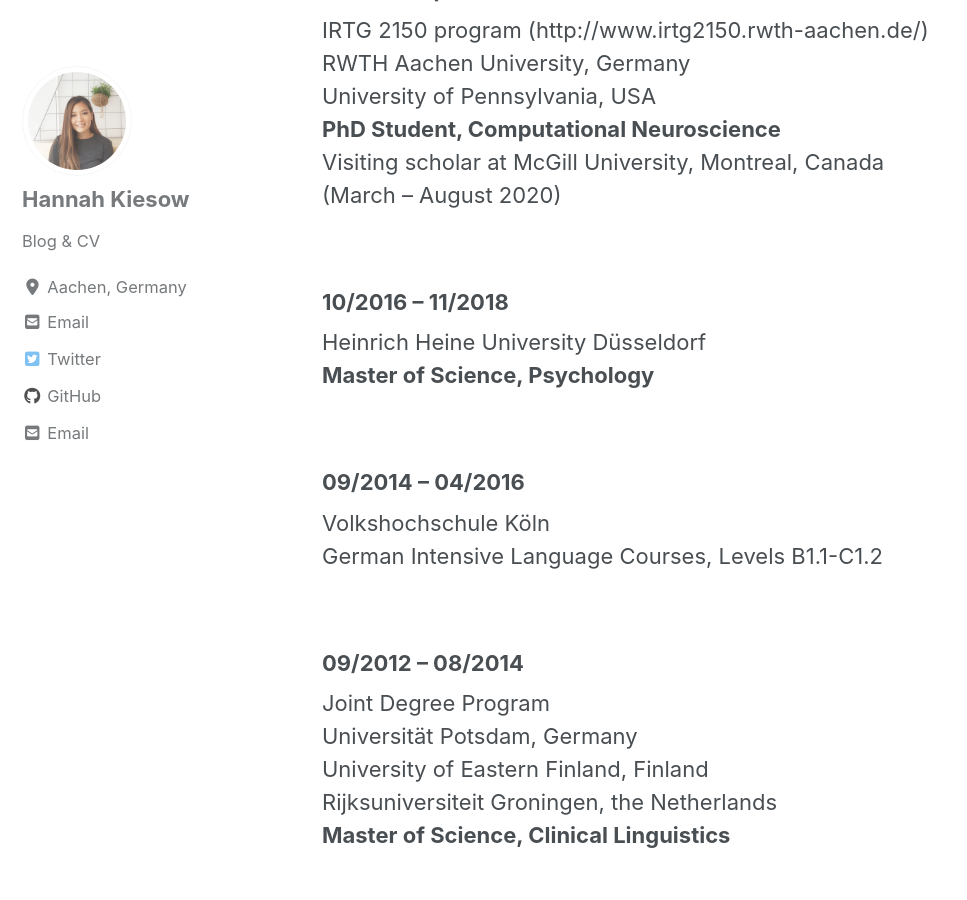
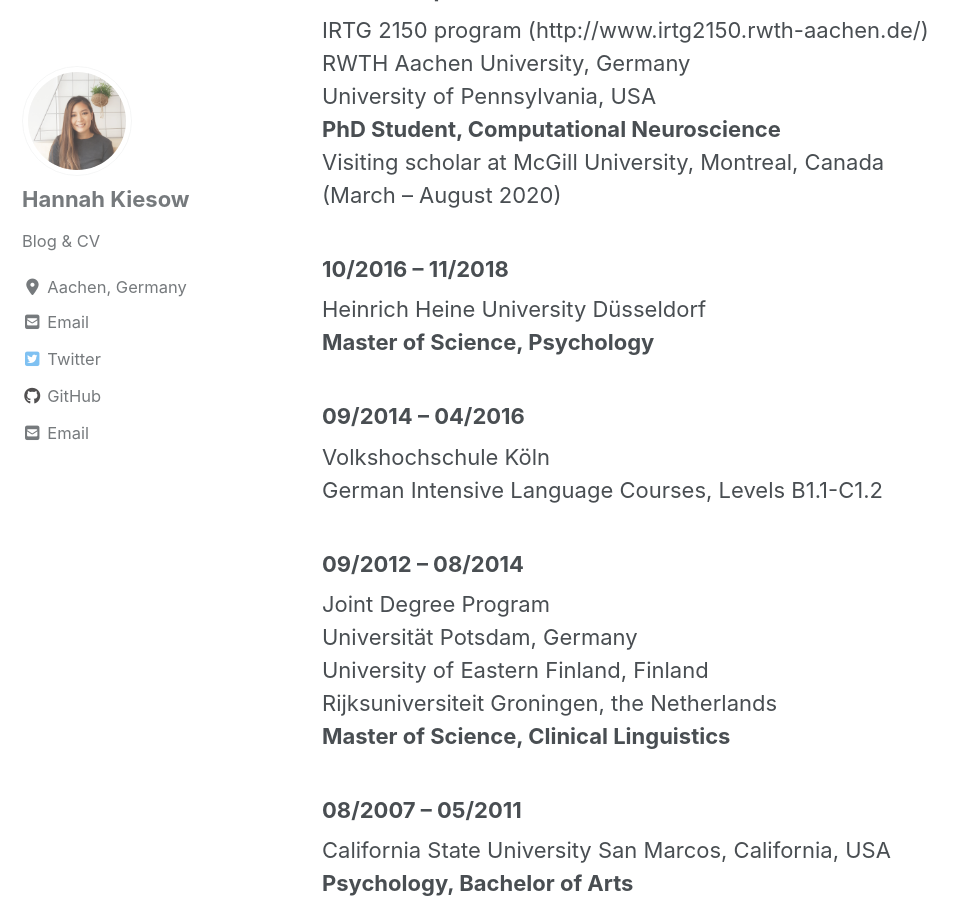
Before and after one commit to hannahkiesow/hannahkiesow.github.io, a Jekyll site: the page built from _pages/CV.md, in a window 1280 px wide and 900 px high, scrolled down 301 px. Shown: the whole window, without its empty margins (0-967 px from the left). Built offline with Jekyll 4.4.1, drawn with Linux system fonts in a browser that asks for light colours; cached includes are drawn as plain includes; nearby versions of some CDN libraries.

Commit message:
fixed spacing between paragraphs

```diff
--- a/_pages/CV.md
+++ b/_pages/CV.md
@@ -21,22 +21,19 @@ University of Pennsylvania, USA
 <b>PhD Student, Computational Neuroscience</b>
 <br>
 Visiting scholar at McGill University, Montreal, Canada (March – August 2020)
-<br>
-<br>
+
 
 <h3> 10/2016 – 11/2018</h3>
 Heinrich Heine University Düsseldorf
 <br>
 <b>Master of Science, Psychology </b>
-<br>
-<br>
+
 
 <h3> 09/2014 – 04/2016</h3>
 Volkshochschule Köln
 <br>
 German Intensive Language Courses, Levels B1.1-C1.2
-<br>
-<br>
+
 
 <h3> 09/2012 – 08/2014 </h3>
 Joint Degree Program
@@ -48,15 +45,13 @@ University of Eastern Finland, Finland
 Rijksuniversiteit Groningen, the Netherlands
 <br>
 <b>Master of Science, Clinical Linguistics </b>
-<br>
-<br>
+
 
 <h3>08/2007 – 05/2011</h3>
 California State University San Marcos, California, USA
 <br>
 <b>Psychology, Bachelor of Arts</b>
-<br>
-<br>
+
 
 <h3>08/2009 – 07/2010</h3>
 Kansai Gaidai University, Osaka, Japan
@@ -113,7 +108,6 @@ Department of Clinical Psychology
 Proofreading of academic manuscripts in the English language
 
 <h3>05/2017 – 07/2018</h3>
-<br>
 Intern, Heinrich-Heine Universität Düsseldorf
 <br>
 Department of Comparative Psychology
```
